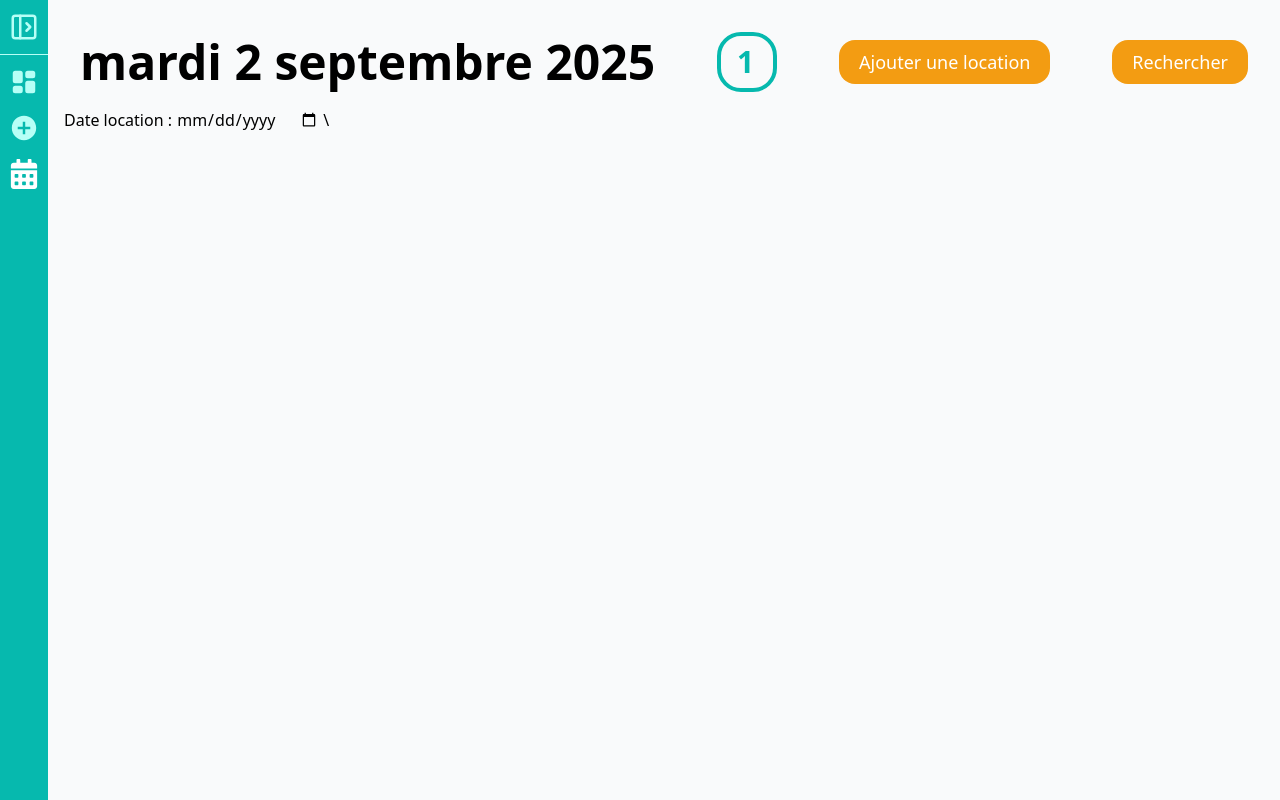
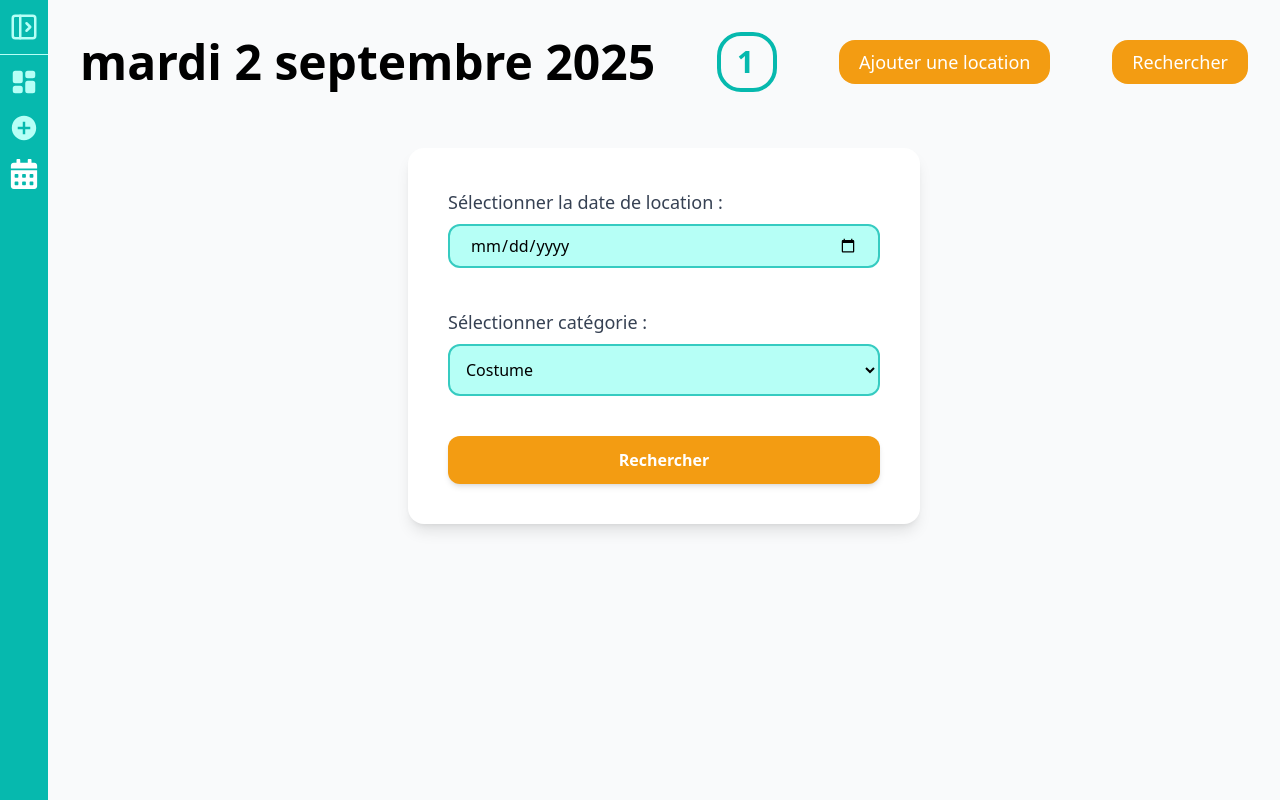
Before and after one commit to salimxfardeheb/location-costumes, a Next.js app: page /1/calendar/searchModel in a window 1280 px wide. Built offline with nearby package versions, Linux system fonts and the light colour scheme.

Commit message:
feat search location date

```diff
--- a/app/[nom_boutique]/calendar/searchModel/page.tsx
+++ b/app/[nom_boutique]/calendar/searchModel/page.tsx
@@ -1,19 +1,64 @@
-import React from "react";
+"use client";
+import React, { useState } from "react";
 
-const page = () => {
+const Page = () => {
+  const [date_location, setDateLocation] = useState("");
+  const [category, setCategory] = useState("select");
   return (
+    <div className="flex justify-center items-center p-10 ">
+      <form className="flex flex-col gap-10 w-full max-w-lg bg-white p-10 rounded-2xl shadow-lg">
+        {/* Date */}
+        <label className="flex flex-col gap-2 w-full">
+          <span className="text-lg font-medium text-gray-700">
+            Sélectionner la date de location :
+          </span>
+          <input
+            type="date"
+            className="bg-[#B6FFF6] px-5 py-2 rounded-xl border-2 border-[#36CBC1] focus:ring-2 focus:ring-[#36CBC1] focus:outline-none transition-all"
+            value={date_location}
+            onChange={(e) => setDateLocation(e.target.value)}
+            required
+          />
+        </label>
 
-    <div>
-      <form action="">
-        <label htmlFor="date_location">
-          Date location : <input type="date" />{" "}
+        {/* Category */}
+        <label htmlFor="category" className="flex flex-col gap-2 w-full">
+          <span className="text-lg font-medium text-gray-700">
+            Sélectionner catégorie :
+          </span>
+          <div>
+            <select
+              name="category"
+              id="category"
+              className="w-full p-3 border-2 bg-[#B6FFF6] border-[#36CBC1] rounded-xl focus:outline-none transition-all cursor-pointer"
+              value={category}
+            >
+              <option value="costume" className="optCategory">
+                Costume
+              </option>
+              <option value="chemise" className="optCategory">
+                Chemise
+              </option>
+              <option value="chaussure" className="optCategory">
+                Chaussure
+              </option>
+              <option value="accessoire" className="optCategory">
+                Accessoire
+              </option>
+            </select>
+          </div>
         </label>
-        <label htmlFor="categorie">\
 
-        </label>
+        {/* Button */}
+        <button
+          type="submit"
+          className="bg-[#F39C12] text-white font-semibold px-8 py-3 rounded-xl shadow-md hover:opacity-90 hover:scale-105 transition-transform"
+        >
+          Rechercher
+        </button>
       </form>
     </div>
   );
 };
 
-export default page;
+export default Page;
--- a/app/globals.css
+++ b/app/globals.css
@@ -25,4 +25,18 @@
   .switch {
     @apply rounded-full bg-[#06B9AE] hover:opacity-80 text-5xl pr-1 pl-0.5 text-white;
   }
+.optCategory {
+  @apply px-2 py-1 hover:bg-[#B6FFF6];
 }
+  select {
+    appearance: base-select;
+    &::picker(select) {
+      appearance: base-select;
+      border-radius: var(--radius-xl);
+      padding: 4px;
+      margin: 10px 0px;
+      border-width: 2px;
+      border-color: #06b9ae;
+    }
+  }
+}
```
